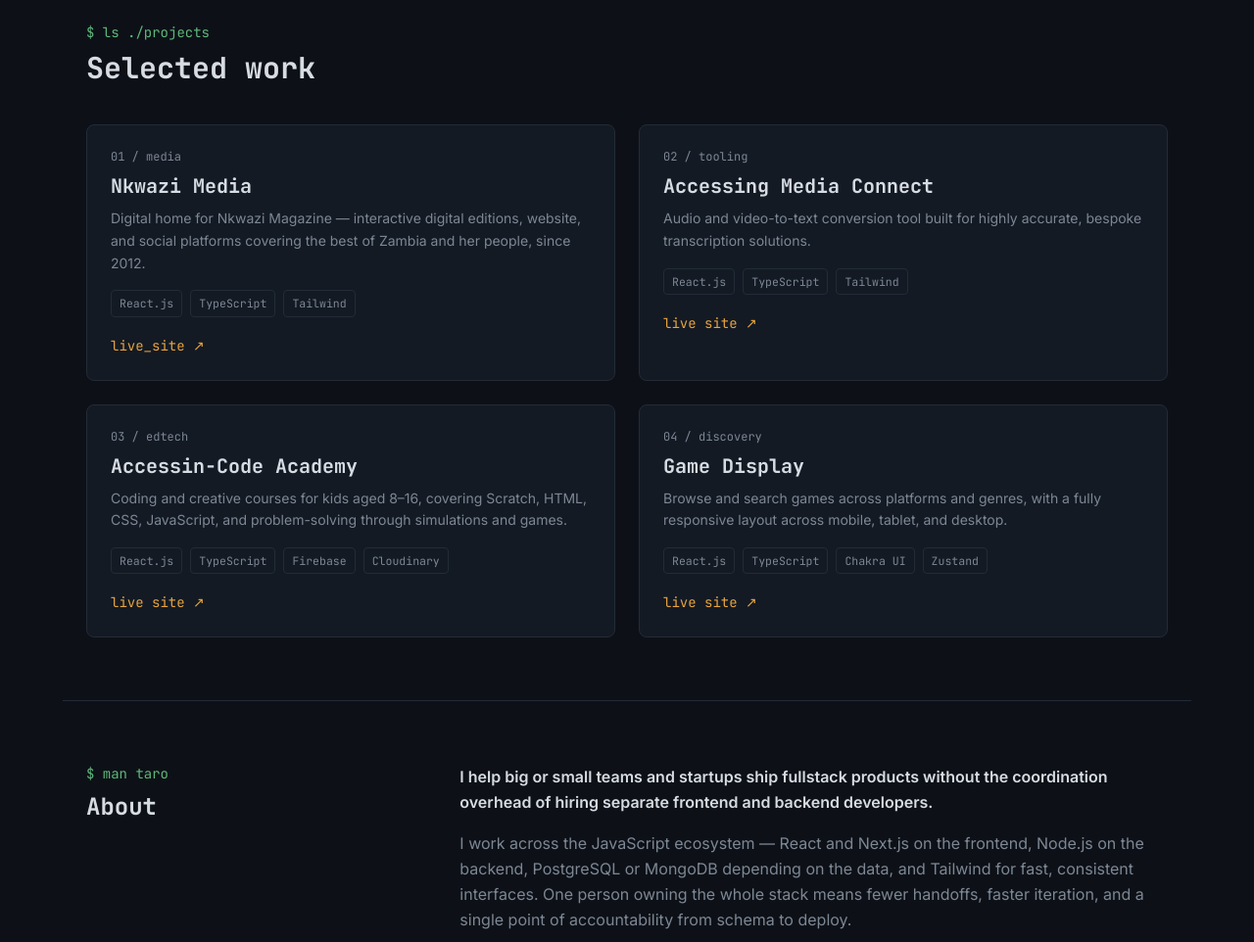
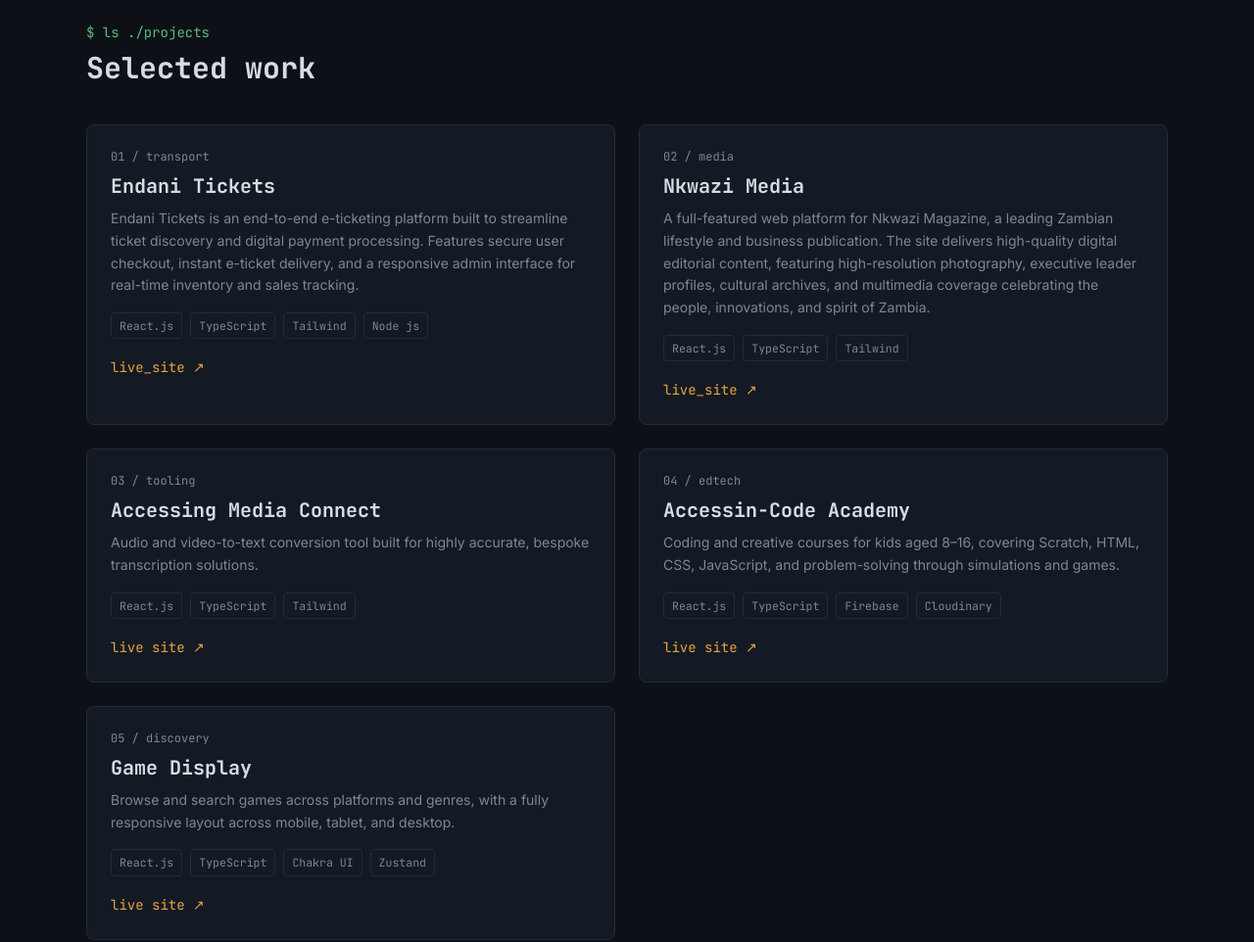
Before and after one commit to tarocee/portfolio, a plain HTML site: page index.html in a window 1280 px wide. Shown: the part 1500-2462 px from the top of the page at 98% size. Drawn offline with nearby package versions, Linux system fonts and the light colour scheme.

Commit message:
Update index.html

```diff
--- a/index.html
+++ b/index.html
@@ -101,10 +101,20 @@
   <h2 class="mono text-2xl sm:text-3xl font-bold mb-10">Selected work</h2>
 
   <div class="grid md:grid-cols-2 gap-6">
+        <article class="card rounded-lg p-6">
+      <p class="mono text-xs text-[var(--text-dim)] mb-2">01 / transport</p>
+      <h3 class="mono text-xl font-bold mb-2">Endani Tickets</h3>
+      <p class="text-[var(--text-dim)] text-sm leading-relaxed mb-4">Endani Tickets is an end-to-end e-ticketing platform built to streamline ticket discovery and digital payment processing. Features secure user checkout, instant e-ticket delivery, and a responsive admin interface for real-time inventory and sales tracking.</p>
+      <div class="flex flex-wrap gap-2 mb-4">
+        <span class="tag mono px-2 py-1 rounded">React.js</span><span class="tag mono px-2 py-1 rounded">TypeScript</span><span class="tag mono px-2 py-1 rounded">Tailwind</span><span class="tag mono px-2 py-1 rounded">Node js</span>
+      </div>
+      <a href="https://endanitickets.com/" target="_blank" rel="noopener noreferrer" class="mono text-sm text-[var(--amber)] hover:underline"> live_site ↗</a>
+    </article>
+
     <article class="card rounded-lg p-6">
-      <p class="mono text-xs text-[var(--text-dim)] mb-2">01 / media</p>
+      <p class="mono text-xs text-[var(--text-dim)] mb-2">02 / media</p>
       <h3 class="mono text-xl font-bold mb-2">Nkwazi Media</h3>
-      <p class="text-[var(--text-dim)] text-sm leading-relaxed mb-4">Digital home for Nkwazi Magazine — interactive digital editions, website, and social platforms covering the best of Zambia and her people, since 2012.</p>
+      <p class="text-[var(--text-dim)] text-sm leading-relaxed mb-4">A full-featured web platform for Nkwazi Magazine, a leading Zambian lifestyle and business publication. The site delivers high-quality digital editorial content, featuring high-resolution photography, executive leader profiles, cultural archives, and multimedia coverage celebrating the people, innovations, and spirit of Zambia.</p>
       <div class="flex flex-wrap gap-2 mb-4">
         <span class="tag mono px-2 py-1 rounded">React.js</span><span class="tag mono px-2 py-1 rounded">TypeScript</span><span class="tag mono px-2 py-1 rounded">Tailwind</span>
       </div>
@@ -112,7 +122,7 @@
     </article>
 
     <article class="card rounded-lg p-6">
-      <p class="mono text-xs text-[var(--text-dim)] mb-2">02 / tooling</p>
+      <p class="mono text-xs text-[var(--text-dim)] mb-2">03 / tooling</p>
       <h3 class="mono text-xl font-bold mb-2">Accessing Media Connect</h3>
       <p class="text-[var(--text-dim)] text-sm leading-relaxed mb-4">Audio and video-to-text conversion tool built for highly accurate, bespoke transcription solutions.</p>
       <div class="flex flex-wrap gap-2 mb-4">
@@ -122,7 +132,7 @@
     </article>
 
     <article class="card rounded-lg p-6">
-      <p class="mono text-xs text-[var(--text-dim)] mb-2">03 / edtech</p>
+      <p class="mono text-xs text-[var(--text-dim)] mb-2">04 / edtech</p>
       <h3 class="mono text-xl font-bold mb-2">Accessin-Code Academy</h3>
       <p class="text-[var(--text-dim)] text-sm leading-relaxed mb-4">Coding and creative courses for kids aged 8–16, covering Scratch, HTML, CSS, JavaScript, and problem-solving through simulations and games.</p>
       <div class="flex flex-wrap gap-2 mb-4">
@@ -132,7 +142,7 @@
     </article>
 
     <article class="card rounded-lg p-6">
-      <p class="mono text-xs text-[var(--text-dim)] mb-2">04 / discovery</p>
+      <p class="mono text-xs text-[var(--text-dim)] mb-2">05 / discovery</p>
       <h3 class="mono text-xl font-bold mb-2">Game Display</h3>
       <p class="text-[var(--text-dim)] text-sm leading-relaxed mb-4">Browse and search games across platforms and genres, with a fully responsive layout across mobile, tablet, and desktop.</p>
       <div class="flex flex-wrap gap-2 mb-4">
```
